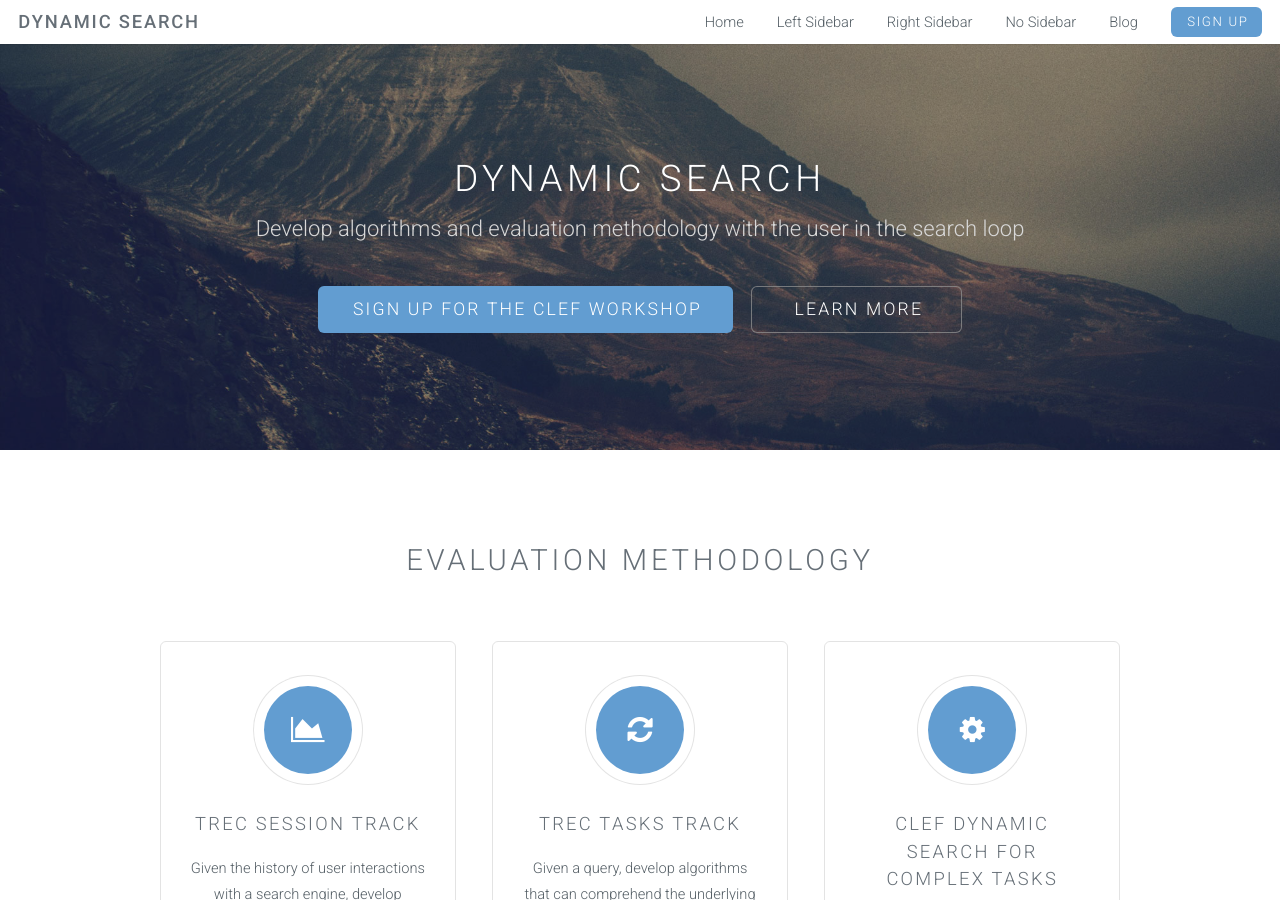
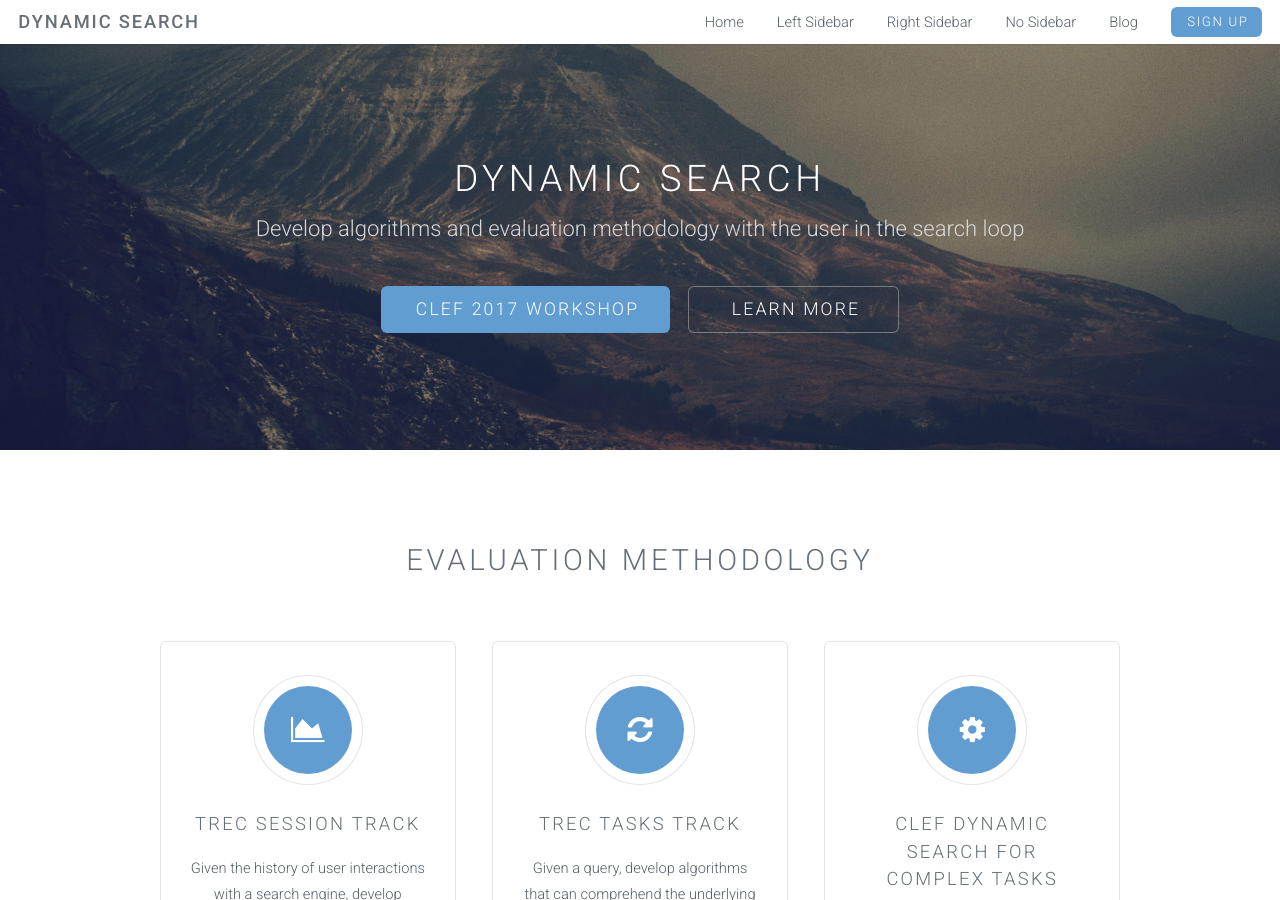
Before and after one commit to ekanou/dynamicsearch, a Jekyll site: the page built from index.html, in a window 1280 px wide and 900 px high. Built offline with Jekyll 4.4.1, drawn with Linux system fonts in a browser that asks for light colours.

Commit message:
Update landing-page.html

```diff
--- a/_layouts/landing-page.html
+++ b/_layouts/landing-page.html
@@ -13,7 +13,7 @@
                 <h2>Dynamic Search</h2>
                 <p>Develop algorithms and evaluation methodology with the user in the search loop</a></p>
                 <ul class="actions">
-                    <li><a href="#content" class="button big special">Sign Up for the CLEF Workshop</a></li>
+                    <li><a href="#content" class="button big special">CLEF 2017 Workshop</a></li>
                     <li><a href="#elements" class="button big alt">Learn More</a></li>
                 </ul>
             </div>
```
